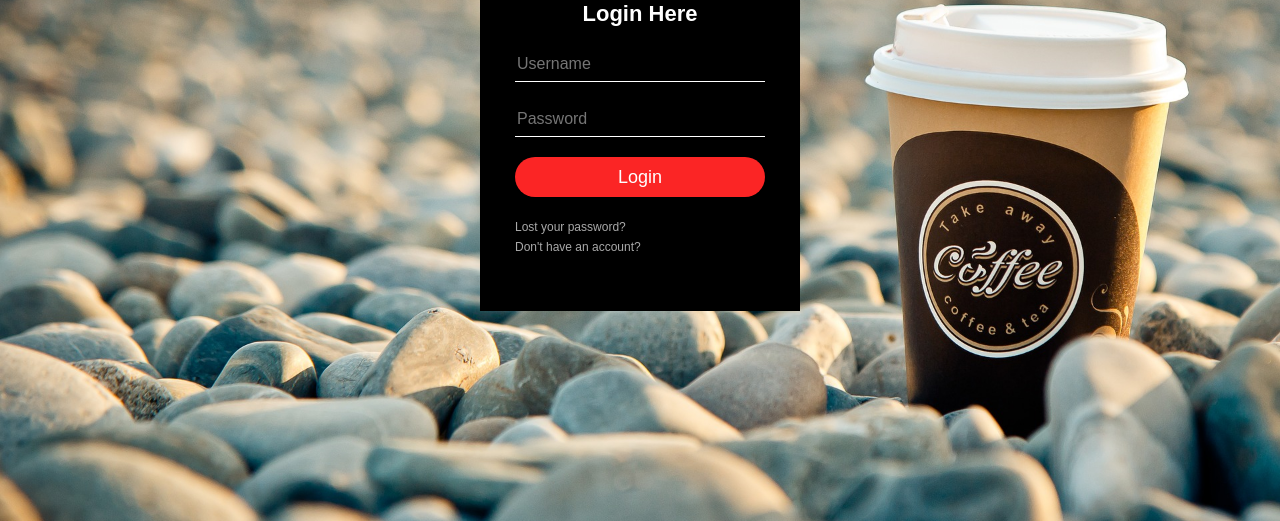
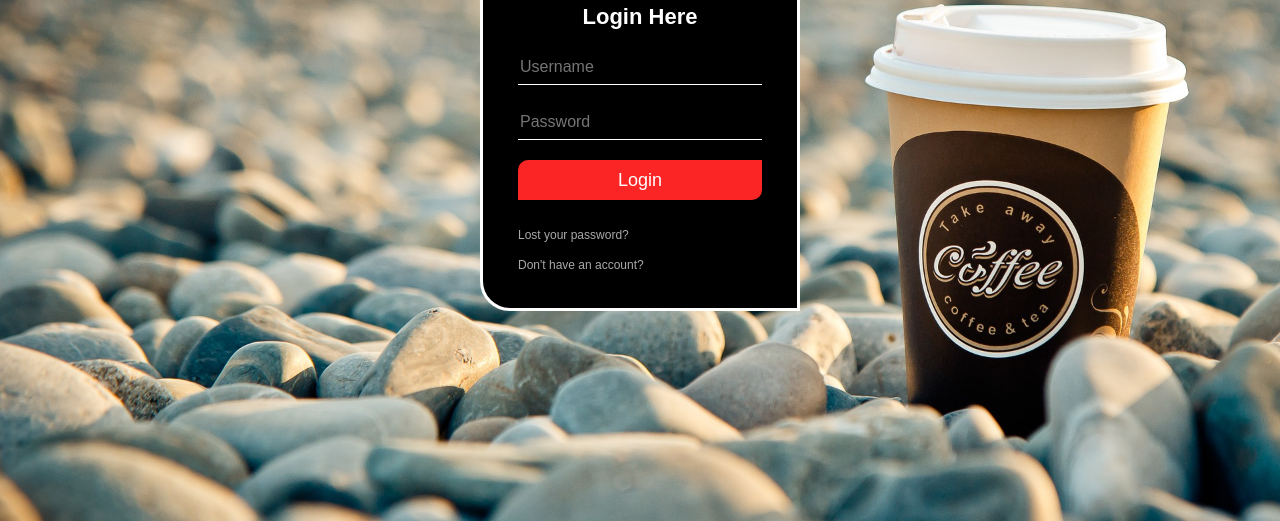
Before and after one commit to thewhiteant/Jucyproject, a plain HTML site: page templates/login/login.html in a window 1280 px wide. Shown: the part 279-800 px from the top of the page. Drawn offline with Linux system fonts and the light colour scheme.

Commit message:
Update main.css

```diff
--- a/templates/login/main.css
+++ b/templates/login/main.css
@@ -23,6 +23,9 @@ body{
     transform: translate(-50%,-50%);
     box-sizing: border-box;
     padding: 70px 35px;
+    border: 3px solid rgb(255, 255, 255);
+    border-bottom-left-radius: 30px;
+    border-top-right-radius: 30px;;
 }
 
 .avatar{
@@ -63,6 +66,13 @@ h1{
     text-align: left;
     font-size: 16px;
 }
+
+.loginbox input[type="text"]:focus, input[type="password"]:focus
+{
+    border:none;
+
+}
+
 .loginbox input[type="submit"]
 {
     border: none;
@@ -71,7 +81,8 @@ h1{
     background: #fb2525;
     color: #fff;
     font-size: 18px;
-    border-radius: 20px;
+    border-top-left-radius: 10px;
+    border-bottom-right-radius: 10px;
 }
 .loginbox input[type="submit"]:hover
 {
@@ -82,7 +93,7 @@ h1{
 .loginbox a{
     text-decoration: none;
     font-size: 12px;
-    line-height: 20px;
+    line-height: 30px;
     color: darkgrey;
 }
 
```
